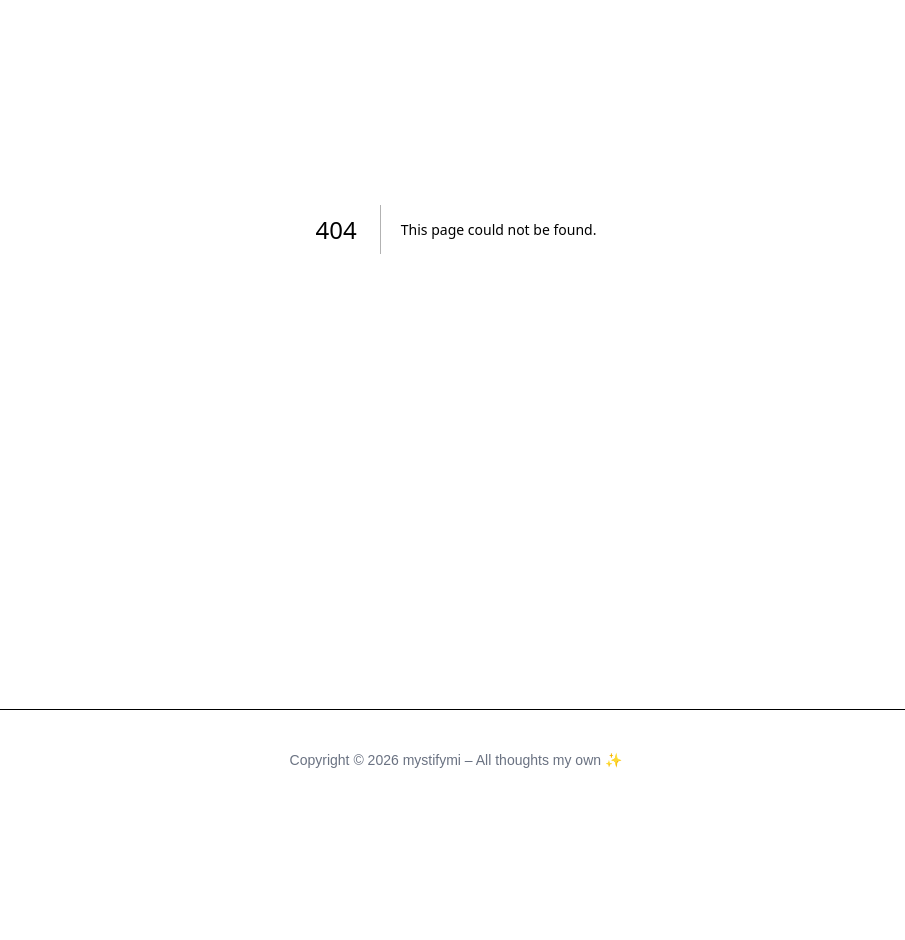
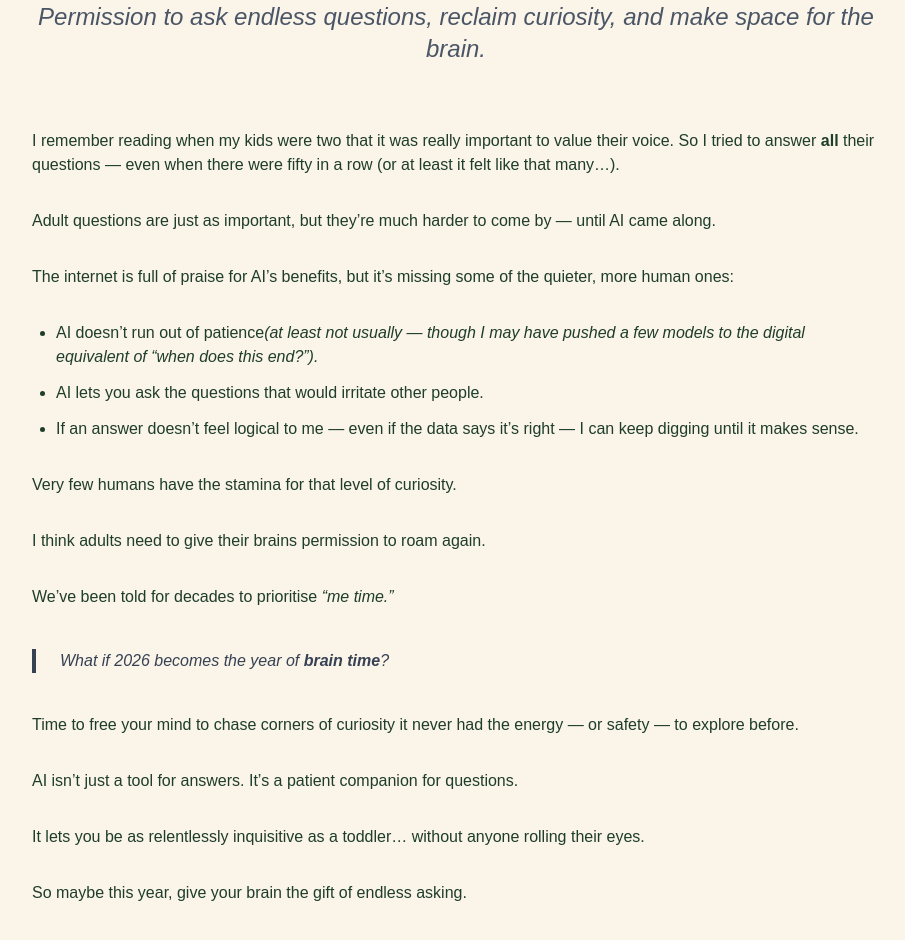
Before and after one commit to thriveuniverse/mystifymi, a Next.js app: page /manifesto in a window 1280 px wide. Before the commit this address had no page. Shown: the part 260-1200 px from the top of the page, without its empty margins (184-1089 px from the left). Before the commit the page ends 1070 px from the top, so only its background shows below. Built offline with nearby package versions, Linux system fonts and the light colour scheme; a web font is replaced by a local one.

Commit message:
manifesto/page.tsx

```diff
--- a/app/layout.tsx
+++ b/app/layout.tsx
@@ -71,6 +71,7 @@ export default function RootLayout({
               <Link href="/">Home</Link>
               <Link href="/about">About</Link>
               <Link href="/blog">Blog</Link>
+              <Link href="/manifesto">Manifesto</Link>
               <Link href="/resources">Resources</Link>
             </div>
           </nav>
--- /dev/null
+++ b/app/manifesto/page.tsx
@@ -0,0 +1,90 @@
+export default function ManifestoPage() {
+  return (
+    <div className="max-w-4xl mx-auto px-6 py-16 md:py-24">
+      {/* Title & Subtitle – bigger, centered, with breathing room */}
+      <div className="text-center mb-16">
+        <h1 className="text-5xl md:text-6xl font-bold text-green-strong mb-4">
+          2026 Manifesto
+        </h1>
+        <p className="text-xl md:text-2xl text-gray-600 italic">
+          Permission to ask endless questions, reclaim curiosity, and make space for the brain.
+        </p>
+      </div>
+
+      {/* Main content – prose for beautiful readability */}
+      <div className="prose prose-lg md:prose-xl prose-headings:text-green-strong prose-p:text-gray-800 prose-li:text-gray-800 max-w-none space-y-8">
+        <p>
+          I remember reading when my kids were two that it was really important to value their voice.
+          So I tried to answer <strong>all</strong> their questions — even when there were fifty in a row (or at least it felt like that many…).
+        </p>
+
+        <p>
+          Adult questions are just as important, but they’re much harder to come by —
+          until AI came along.
+        </p>
+
+        <p>
+          The internet is full of praise for AI’s benefits, but it’s missing some of the quieter, more human ones:
+        </p>
+
+        <ul className="list-disc pl-6 space-y-3">
+          <li>
+            AI doesn’t run out of patience
+            <em>(at least not usually — though I may have pushed a few models to the digital equivalent of “when does this end?”).</em>
+          </li>
+          <li>
+            AI lets you ask the questions that would irritate other people.
+          </li>
+          <li>
+            If an answer doesn’t feel logical to me — even if the data says it’s right —
+            I can keep digging until it makes sense.
+          </li>
+        </ul>
+
+        <p>
+          Very few humans have the stamina for that level of curiosity.
+        </p>
+
+        <p>
+          I think adults need to give their brains permission to roam again.
+        </p>
+
+        <p>
+          We’ve been told for decades to prioritise <em>“me time.”</em>
+        </p>
+
+        <blockquote className="border-l-4 border-green-soft pl-6 italic text-gray-700 my-10">
+          What if 2026 becomes the year of <strong>brain time</strong>?
+        </blockquote>
+
+        <p>
+          Time to free your mind to chase corners of curiosity it never had the energy — or safety — to explore before.
+        </p>
+
+        <p>
+          AI isn’t just a tool for answers.
+          It’s a patient companion for questions.
+        </p>
+
+        <p>
+          It lets you be as relentlessly inquisitive as a toddler…
+          without anyone rolling their eyes.
+        </p>
+
+        <p>
+          So maybe this year, give your brain the gift of endless asking.
+        </p>
+
+        <p>
+          Who knows what beautiful, unexpected places it might lead?
+        </p>
+
+        {/* Signature – warm and personal */}
+        <p className="mt-16 text-right text-xl italic text-gray-600">
+          With love from a very question-filled corner of France,<br />
+          <span className="font-medium text-green-strong">Mirrie ✨</span>
+        </p>
+      </div>
+    </div>
+  );
+}
--- a/app/page.tsx
+++ b/app/page.tsx
@@ -128,7 +128,7 @@ export default function Home() {
             Watching kids and toddlers just bound through chaos can remind us of a freedom we have lost as adults.
           </p>
           <Link
-            href="/ai-frees-the-brain"
+            href="/manifesto"
             className="inline-flex items-center text-green-soft font-medium hover:underline"
           >
             Read →
```
